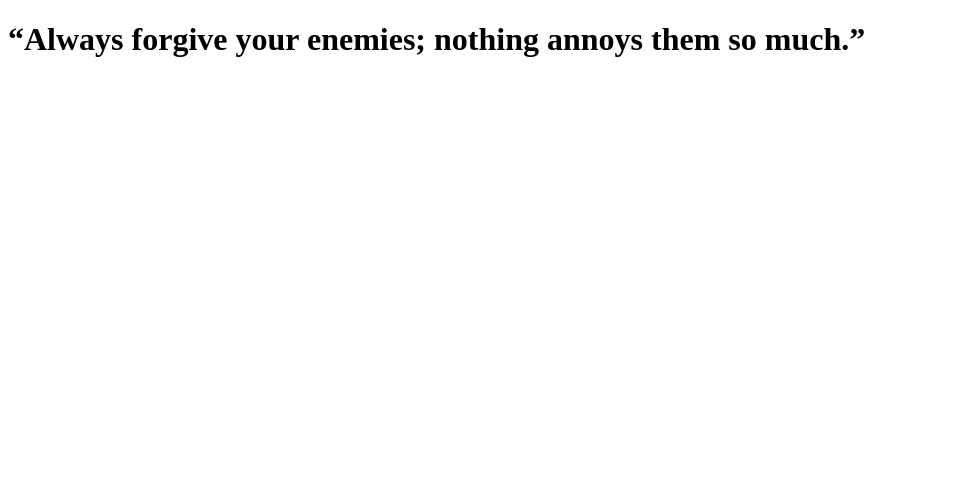
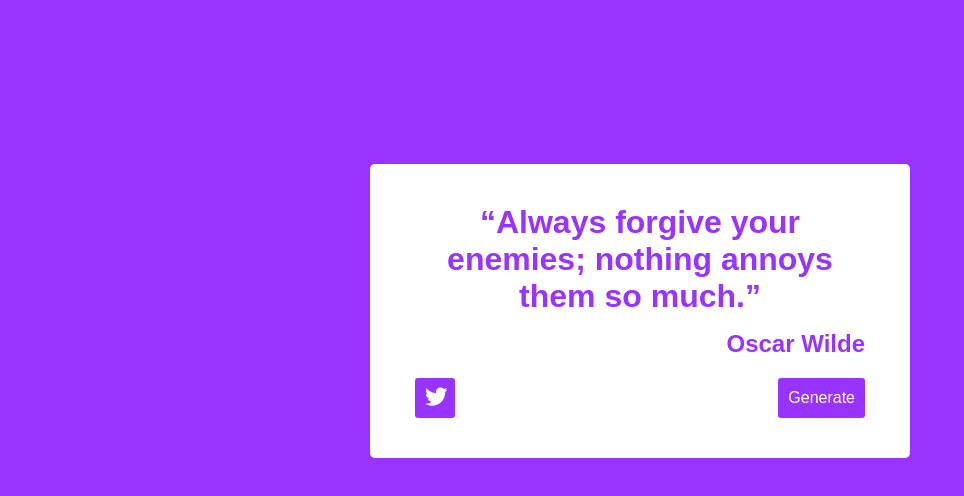
Before and after one commit to JacobRozak/Random-quote-generator, a plain HTML site: page index.html in a window 1280 px wide. Shown: the whole page, without its empty margins (0-964 px from the left). Drawn offline with Linux system fonts and the light colour scheme.

Commit message:
first version

```diff
--- a/app.js
+++ b/app.js
@@ -15,8 +15,26 @@ var quotes = [{
         }]
 
 
+
+
+
+
 var random = Math.floor(Math.random()*(quotes.length))
-console.log(random)
-var chosen = document.createElement('h1')
-chosen.textContent = quotes[random].q
-generate.appendChild(chosen)
+
+var randomQuote = quotes[random].q
+var randomPerson = quotes[random].person
+
+//console.log(randomQuote)
+//console.log(randomPerson)
+
+var chosenPerson = document.createElement('h1')
+chosenPerson.className = 'quote'
+chosenPerson.textContent = randomQuote
+
+var chosenQuote = document.createElement('h2')
+chosenQuote.textContent = randomPerson
+chosenQuote.className = 'person'
+
+
+generate.appendChild(chosenPerson)
+generate.appendChild(chosenQuote)
--- a/index.html
+++ b/index.html
@@ -5,9 +5,21 @@
     <meta name="viewport" content="width=device-width, initial-scale=1.0">
     <meta http-equiv="X-UA-Compatible" content="ie=edge">
     <title>Document</title>
+    <link rel="stylesheet" href="style.css">
+    <link rel="stylesheet" href="https://use.fontawesome.com/releases/v5.0.13/css/all.css" integrity="sha384-DNOHZ68U8hZfKXOrtjWvjxusGo9WQnrNx2sqG0tfsghAvtVlRW3tvkXWZh58N9jp" crossorigin="anonymous">
+    <link rel="stylesheet" type="text/css" href="css/font-awesome/css/font-awesome.min.css">
 </head>
 <body>
-    <div id="quote"></div>
+
+        <div id="quote-box">
+            <div id="quote"></div>
+            <div class="buttons">
+                    <button class="twitter" type="button"><i class="fab fa-twitter"></i></button>
+                    <button class="newquote" type="button">Generate</button>
+                  </div>
+                </div>
+        </div>
+
     <script src="app.js"></script>
 </body>
 </html>
--- /dev/null
+++ b/style.css
@@ -0,0 +1,81 @@
+body {
+    background-color: #9933ff;
+    font-family: Arial, Helvetica;
+    margin-top: 164px
+  }
+
+  .title {
+    color: #fff;
+    text-align: center;
+    text-transform: uppercase;
+    margin-top: 8%;
+    letter-spacing: 1px;
+  }
+
+  #quote-box {
+    border-radius: 5px;
+    margin: auto;
+    padding: 40px 45px;
+    width: 450px;
+    background-color: #fff;
+    display: table;
+  }
+
+  .quote {
+    text-align: center;
+    margin: 0 0 15px 0;
+    padding: 0;
+    color: #9933ff;
+  }
+
+  .person {
+    margin: 0;
+    padding: 0;
+    text-align: right;
+    color: #9933ff;
+  }
+
+  .buttons {
+    padding-top: 20px;
+  }
+
+  button {
+    background-color: #9933ff;
+    color: #fff;
+    border: none;
+    height: 40px;
+    font-size: 1em;
+    border-radius: 3px;
+    padding: 10px;
+  }
+
+  button:hover {
+    opacity: 0.9;
+    cursor: pointer;
+  }
+
+  button:focus {
+    outline: 0;
+  }
+
+  .twitter {
+    float: left;
+    font-size: 1.4em;
+    width: 40px;
+    padding-top: 7px;
+    padding-left: 10px;
+  }
+
+  .newquote {
+    float: right;
+  }
+
+  .name {
+    text-align: center;
+    color: #fff;
+    font-size: 12px;
+  }
+
+  .name a {
+    color: #fff;
+  }
```
